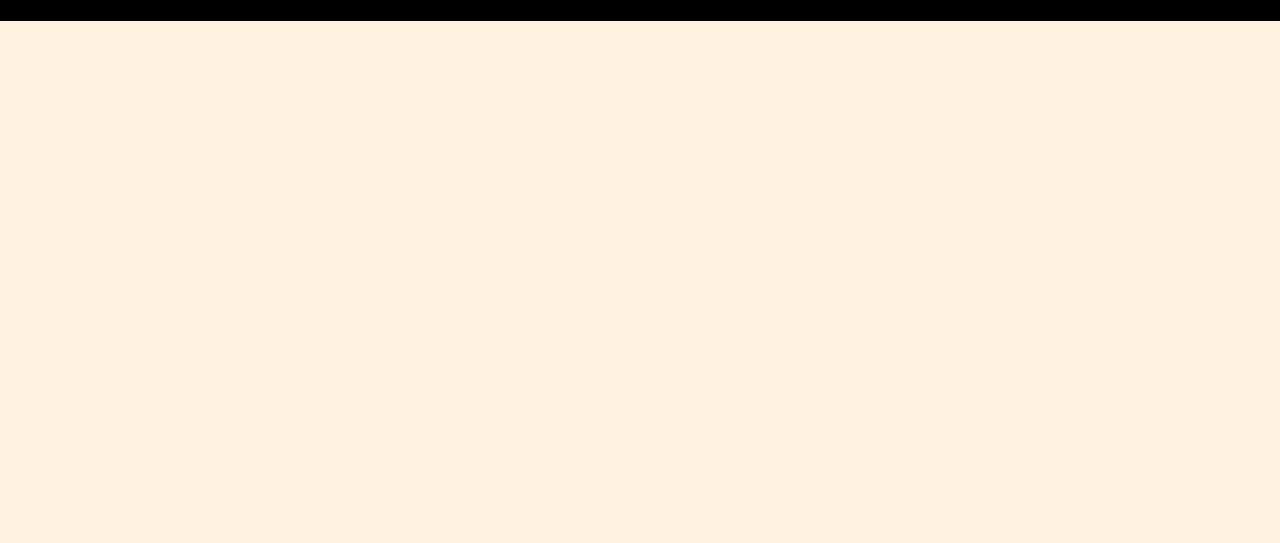
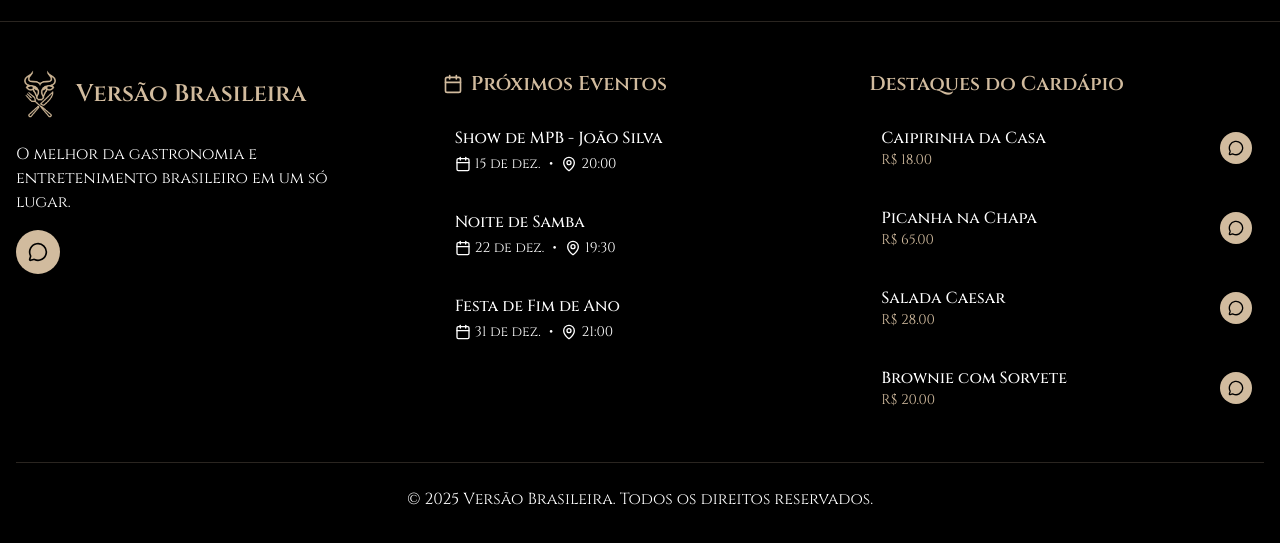
Before and after one commit to josevitor555/versao_brasileira, a React (Vite) app in the folder versao_br/: page / in a window 1280 px wide. Shown: the part 9283-9826 px from the top of the page. Before the commit the page ends 9304 px from the top, so only its background shows below. Built offline with nearby package versions, Linux system fonts and the light colour scheme.

Commit message:
Versão Brasileira - 08/11/2025

```diff
--- /dev/null
+++ b/versao_br/src/Footer.tsx
@@ -0,0 +1,161 @@
+import { MessageCircle, Calendar, MapPin } from 'lucide-react';
+import { motion } from 'framer-motion';
+import logo_bull5 from '/bull_5.png';
+
+interface MenuItem {
+    id: number;
+    name: string;
+    price: number;
+}
+
+interface Event {
+    id: number;
+    title: string;
+    event_date: string;
+    event_time: string | null;
+}
+
+export default function Footer() {
+    // Dados mock para os produtos do cardápio
+    const menuItems: MenuItem[] = [
+        { id: 1, name: 'Caipirinha da Casa', price: 18.00 },
+        { id: 2, name: 'Picanha na Chapa', price: 65.00 },
+        { id: 3, name: 'Salada Caesar', price: 28.00 },
+        { id: 4, name: 'Brownie com Sorvete', price: 20.00 }
+    ];
+
+    // Dados mock para os próximos eventos
+    const events: Event[] = [
+        { id: 1, title: 'Show de MPB - João Silva', event_date: '2024-12-15', event_time: '20:00' },
+        { id: 2, title: 'Noite de Samba', event_date: '2024-12-22', event_time: '19:30' },
+        { id: 3, title: 'Festa de Fim de Ano', event_date: '2024-12-31', event_time: '21:00' }
+    ];
+
+    const formatDate = (dateString: string) => {
+        const date = new Date(dateString + 'T00:00:00');
+        return date.toLocaleDateString('pt-BR', {
+            day: 'numeric',
+            month: 'short'
+        });
+    };
+
+    const formatTime = (timeString: string | null) => {
+        if (!timeString) return '';
+        return timeString.slice(0, 5);
+    };
+
+    const orderWhatsApp = (itemName: string) => {
+        const phoneNumber = '5586995483983';
+        const message = `Olá! Gostaria de pedir: ${itemName}`;
+        const url = `https://wa.me/${phoneNumber}?text=${encodeURIComponent(message)}`;
+        window.open(url, '_blank');
+    };
+
+    const reserveWhatsApp = (eventTitle: string) => {
+        const phoneNumber = '5586995483983';
+        const message = `Olá! Gostaria de reservar para o evento: ${eventTitle}`;
+        const url = `https://wa.me/${phoneNumber}?text=${encodeURIComponent(message)}`;
+        window.open(url, '_blank');
+    };
+
+    return (
+        <footer className="bg-black text-white py-12 border-t border-secondary/20">
+            <div className="container mx-auto px-4">
+                <div className="grid grid-cols-1 md:grid-cols-3 gap-8">
+                    {/* Logo e Informações da Empresa */}
+                    <div className="flex flex-col items-start">
+                        <div className="flex items-center space-x-3 mb-6">
+                            <div className="w-12 h-12 rounded-full flex items-center justify-center">
+                                <img src={logo_bull5} alt="Logo Versão Brasileira" className="w-full h-full object-contain" />
+                            </div>
+                            <h2 className="text-2xl font-heading font-semibold text-secondary">Versão Brasileira</h2>
+                        </div>
+                        <p className="text-neutral-text-secondary mb-4 max-w-xs">
+                            O melhor da gastronomia e entretenimento brasileiro em um só lugar.
+                        </p>
+                        <div className="flex space-x-4">
+                            <motion.button
+                                whileHover={{ scale: 1.1 }}
+                                whileTap={{ scale: 0.9 }}
+                                className="bg-secondary text-black p-3 rounded-full"
+                                onClick={() => {
+                                    const phoneNumber = '5586995483983';
+                                    const message = 'Olá! Gostaria de mais informações sobre o Versão Brasileira.';
+                                    const url = `https://wa.me/${phoneNumber}?text=${encodeURIComponent(message)}`;
+                                    window.open(url, '_blank');
+                                }}
+                            >
+                                <MessageCircle className="w-5 h-5" />
+                            </motion.button>
+                        </div>
+                    </div>
+
+                    {/* Próximos Eventos */}
+                    <div>
+                        <h3 className="text-xl font-heading font-semibold text-secondary mb-4 flex items-center">
+                            <Calendar className="w-5 h-5 mr-2" />
+                            Próximos Eventos
+                        </h3>
+                        <div className="space-y-3">
+                            {events.map((event) => (
+                                <motion.div
+                                    key={event.id}
+                                    className="bg-neutral-section p-3 rounded-lg cursor-pointer hover:bg-neutral-border transition-colors"
+                                    whileHover={{ x: 5 }}
+                                    onClick={() => reserveWhatsApp(event.title)}
+                                >
+                                    <h4 className="font-medium text-white">{event.title}</h4>
+                                    <div className="flex items-center text-sm text-neutral-text-secondary mt-1">
+                                        <Calendar className="w-4 h-4 mr-1" />
+                                        <span>{formatDate(event.event_date)}</span>
+                                        {event.event_time && (
+                                            <>
+                                                <span className="mx-2">•</span>
+                                                <MapPin className="w-4 h-4 mr-1" />
+                                                <span>{formatTime(event.event_time)}</span>
+                                            </>
+                                        )}
+                                    </div>
+                                </motion.div>
+                            ))}
+                        </div>
+                    </div>
+
+                    {/* Produtos do Cardápio */}
+                    <div>
+                        <h3 className="text-xl font-heading font-semibold text-secondary mb-4">
+                            Destaques do Cardápio
+                        </h3>
+                        <div className="space-y-3">
+                            {menuItems.map((item) => (
+                                <motion.div
+                                    key={item.id}
+                                    className="bg-neutral-section p-3 rounded-lg cursor-pointer hover:bg-neutral-border transition-colors flex justify-between items-center"
+                                    whileHover={{ x: 5 }}
+                                    onClick={() => orderWhatsApp(item.name)}
+                                >
+                                    <div>
+                                        <h4 className="font-medium text-white">{item.name}</h4>
+                                        <p className="text-sm text-secondary">R$ {item.price.toFixed(2)}</p>
+                                    </div>
+                                    <motion.button
+                                        whileHover={{ scale: 1.1 }}
+                                        whileTap={{ scale: 0.9 }}
+                                        className="bg-secondary text-black p-2 rounded-full"
+                                    >
+                                        <MessageCircle className="w-4 h-4" />
+                                    </motion.button>
+                                </motion.div>
+                            ))}
+                        </div>
+                    </div>
+                </div>
+
+                {/* Direitos Autorais */}
+                <div className="border-t border-secondary/20 mt-10 pt-6 text-center text-neutral-text-secondary">
+                    <p>© {new Date().getFullYear()} Versão Brasileira. Todos os direitos reservados.</p>
+                </div>
+            </div>
+        </footer>
+    );
+}
--- a/versao_br/src/pages/Home.tsx
+++ b/versao_br/src/pages/Home.tsx
@@ -6,6 +6,7 @@ import EventsSection from '../ShowsEventos';
 import GallerySection from '../Geleria';
 import TestimonialsSection from '../Depoimentos';
 import Localizacao from '../Localizacao';
+import Footer from '../Footer';
 
 const Home = () => {
     return (
@@ -34,6 +35,9 @@ const Home = () => {
 
             {/* Seção de Contato */}
             <Localizacao />
+
+            {/* Rodapé */}
+            <Footer />
         </div>
     );
 }
```
